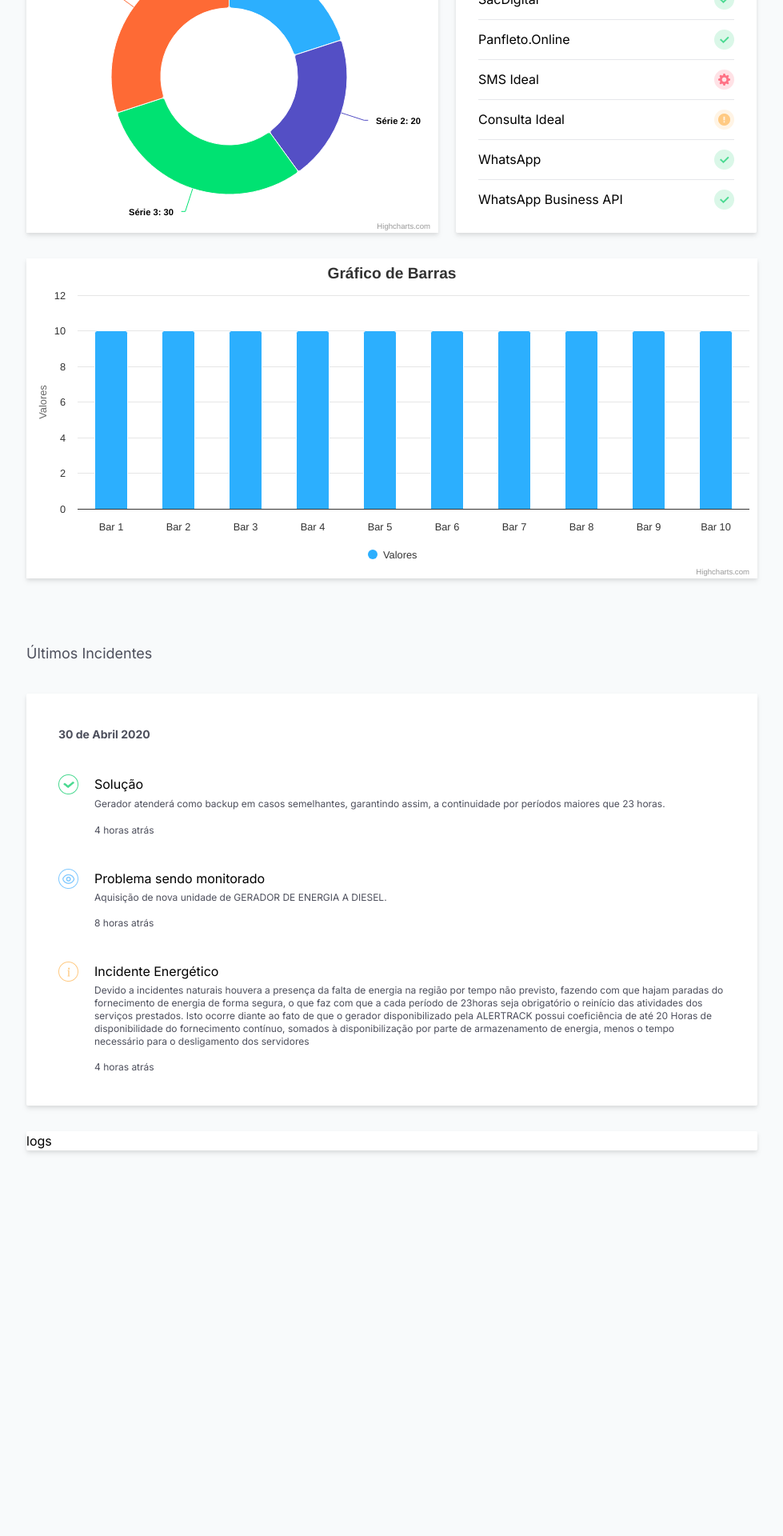
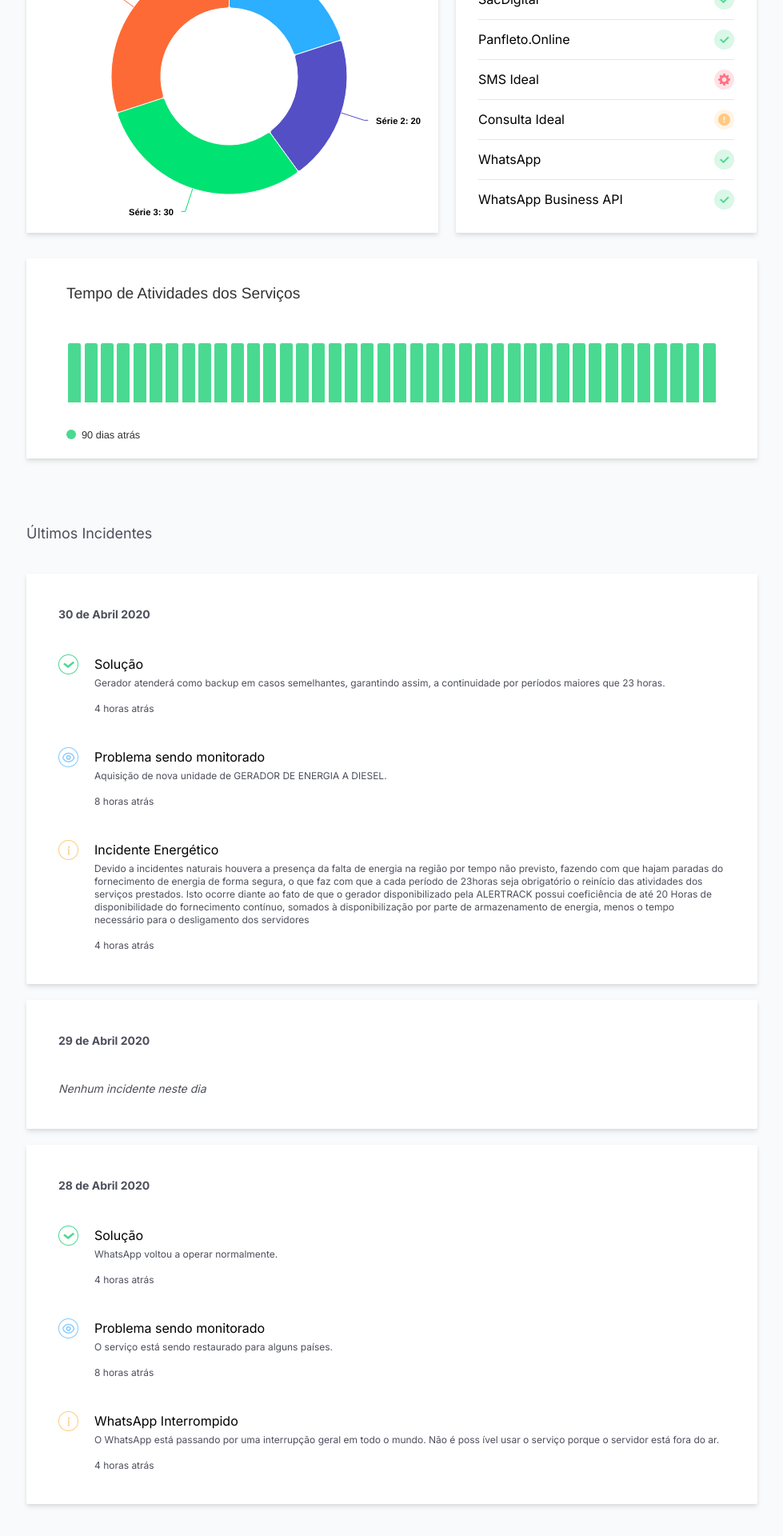
Before and after one commit to Antonio-Ramon/status-page, a React (Vite) app in the folder front-end-test/: page / in a window 1280 px wide. Shown: the part 805-2725 px from the top of the page at 80% size, without its empty margins (150-1129 px from the left). Before the commit the page ends 2283 px from the top, so only its background shows below. Built offline with nearby package versions, Linux system fonts and the light colour scheme.

Commit message:
Services Activity done!?

```diff
--- a/front-end-test/src/components/Charts.jsx
+++ b/front-end-test/src/components/Charts.jsx
@@ -10,6 +10,7 @@ const Charts = () => {
       <div className="w-11/12 lg:w-[914px] bg-gray-300 drop-shadow-md rounded-sm">
         <MainChart />
       </div>
+
       <div className="flex w-11/12 lg:w-[914px] flex-wrap flex-col lg:flex-row items-center md:items-center gap-[22px]">
         <div className="w-11/12 lg:w-[515px] bg-gray-300 drop-shadow-md rounded-sm">
           <DonutChart />
@@ -18,6 +19,7 @@ const Charts = () => {
           <Services />
         </div>
       </div>
+
       <div className="w-11/12 lg:w-[914px] bg-gray-300 drop-shadow-md rounded-sm">
         <ServicesActivity />
       </div>
--- a/front-end-test/src/components/DonutChart.jsx
+++ b/front-end-test/src/components/DonutChart.jsx
@@ -24,6 +24,9 @@ const DonutChart = () => {
           format: "<b>{point.name}</b>: {point.y}",
         },
       },
+    },
+    credits: {
+      enabled: false,
     },
     series: [
       {
--- a/front-end-test/src/components/Logs.jsx
+++ b/front-end-test/src/components/Logs.jsx
@@ -5,7 +5,7 @@ import React from "react";
 
 const Logs = () => {
   return (
-    <div className="relative flex flex-col items-center gap-8 pt-36 pb-10">
+    <div className="relative flex flex-col items-center gap-5 pt-36 pb-10">
       <p className="absolute w-11/12 lg:w-[914px] flex justify-start inset-y-20 inset-auto sm:inset-y-20 lg:inset-y-20 font-normal text-[#4D4F5C] text-lg">
         Últimos Incidentes
       </p>
@@ -19,8 +19,8 @@ const Logs = () => {
               <img src={CheckLogs} alt="" />
             </div>
             <div>
-              <p className="text-[16px] mb-1">Solução</p>
-              <p className="text-[12px] text-[#4D4F5C]">
+              <p className="text-base mb-1">Solução</p>
+              <p className="text-xs text-[#4D4F5C]">
                 Gerador atenderá como backup em casos semelhantes, garantindo
                 assim, a continuidade por períodos maiores que 23 horas.
               </p>
@@ -62,8 +62,64 @@ const Logs = () => {
           </div>
         </div>
       </div>
+
       <div className="w-11/12 lg:w-[914px] h-auto bg-white drop-shadow-md rounded-sm">
-        logs
+        <div className="flex flex-col p-10 gap-10">
+          <strong className="text-[14px] text-[#4D4F5C]">
+            29 de Abril 2020
+          </strong>
+          <div className="flex flex-row">
+            <p className="italic text-sm text-[#4D4F5C]">
+              Nenhum incidente neste dia
+            </p>
+          </div>
+        </div>
+      </div>
+
+      <div className="w-11/12 lg:w-[914px] h-auto bg-white drop-shadow-md rounded-sm">
+        <div className="flex flex-col p-10 gap-10">
+          <strong className="text-[14px] text-[#4D4F5C]">
+            28 de Abril 2020
+          </strong>
+          <div className="flex flex-row">
+            <div className="flex-shrink-0 mr-5">
+              <img src={CheckLogs} alt="" />
+            </div>
+            <div>
+              <p className="text-base mb-1">Solução</p>
+              <p className="text-xs text-[#4D4F5C]">
+                WhatsApp voltou a operar normalmente.
+              </p>
+              <p className="text-xs text-[#4D4F5C] mt-4">4 horas atrás</p>
+            </div>
+          </div>
+          <div className="flex flex-row">
+            <div className="flex-shrink-0 mr-5">
+              <img src={EyeLogs} alt="" />
+            </div>
+            <div>
+              <p className="text-base mb-1">Problema sendo monitorado</p>
+              <p className="text-xs text-[#4D4F5C]">
+                O serviço está sendo restaurado para alguns países.
+              </p>
+              <p className="text-xs text-[#4D4F5C] mt-4">8 horas atrás</p>
+            </div>
+          </div>
+          <div className="flex flex-row">
+            <div className="flex-shrink-0 mr-5">
+              <img src={IncidentLogs} alt="" />
+            </div>
+            <div>
+              <p className="text-base mb-1">WhatsApp Interrompido</p>
+              <p className="text-xs text-[#4D4F5C]">
+                O WhatsApp está passando por uma interrupção geral em todo o
+                mundo. Não é poss ível usar o serviço porque o servidor está
+                fora do ar.
+              </p>
+              <p className="text-xs text-[#4D4F5C] mt-4">4 horas atrás</p>
+            </div>
+          </div>
+        </div>
       </div>
     </div>
   );
--- a/front-end-test/src/components/MainChart.jsx
+++ b/front-end-test/src/components/MainChart.jsx
@@ -15,6 +15,9 @@ const MainChart = () => {
         text: "Valores",
       },
     },
+    credits: {
+      enabled: false,
+    },
     series: [
       {
         name: "Série 1",
@@ -31,7 +34,7 @@ const MainChart = () => {
     <div>
       <HighchartsReact highcharts={Highcharts} options={options} />
     </div>
-  )
+  );
 };
 
 export default MainChart;
--- a/front-end-test/src/components/NavBar.jsx
+++ b/front-end-test/src/components/NavBar.jsx
@@ -14,7 +14,7 @@ const NavBar = () => {
           alt="checkIcon"
         />
         <div>
-          <p className="text-xl font-bold text-[#43425D] pt-6">
+          <p className="text-lg font-bold text-[#43425D] pt-6">
             Todo o serviço operacional
           </p>
           <p className="text-sm">
--- a/front-end-test/src/components/ServicesActivity.jsx
+++ b/front-end-test/src/components/ServicesActivity.jsx
@@ -2,45 +2,78 @@ import React from "react";
 import Highcharts from "highcharts";
 import HighchartsReact from "highcharts-react-official";
 
-const data = [
-  { name: "Bar 1", y: 10 },
-  { name: "Bar 2", y: 10 },
-  { name: "Bar 3", y: 10 },
-  { name: "Bar 4", y: 10 },
-  { name: "Bar 5", y: 10 },
-  { name: "Bar 6", y: 10 },
-  { name: "Bar 7", y: 10 },
-  { name: "Bar 8", y: 10 },
-  { name: "Bar 9", y: 10 },
-  { name: "Bar 10", y: 10 },
-];
+let numberOfBars = 40;
+const data = [];
+
+for (let i = 1; i <= numberOfBars; i++) {
+  const objects = { name: `Bar ${i}`, y: 1 };
+  data.push(objects);
+}
+
+const log = {};
 
 const options = {
   chart: {
     type: "column",
+    height: 250,
+    marginBottom: 70,
+    marginLeft: 50,
+    marginTop: 30,
+    marginRight: 50,
   },
   title: {
-    text: "Gráfico de Barras",
+    text: "Tempo de Atividades dos Serviços",
+    align: "left",
+    style: {
+      fontWeight: "normal",
+    },
+    x: 40,
+    y: 40,
   },
   xAxis: {
     categories: data.map((item) => item.name),
+    gridLineWidth: 0,
+    lineWidth: 0,
+    labels: {
+      enabled: false,
+    },
   },
   yAxis: {
     min: 0,
     title: {
-      text: "Valores",
+      text: "",
     },
+    gridLineWidth: 0,
+    labels: {
+      enabled: false,
+    },
+  },
+  legend: {
+    align: "left",
+    floating: true,
+    x: 30,
   },
   series: [
     {
-      name: "Valores",
+      name: "90 dias atrás",
       data: data.map((item) => item.y),
     },
   ],
+  plotOptions: {
+    column: {
+      pointWidth: 17,
+      color: "#4AD991",
+    },
+  },
+  credits: {
+    enabled: false,
+  },
 };
 
 const ServicesActivity = () => (
-  <HighchartsReact highcharts={Highcharts} options={options} />
+  <div className="">
+    <HighchartsReact highcharts={Highcharts} options={options} />
+  </div>
 );
 
 export default ServicesActivity;
```
